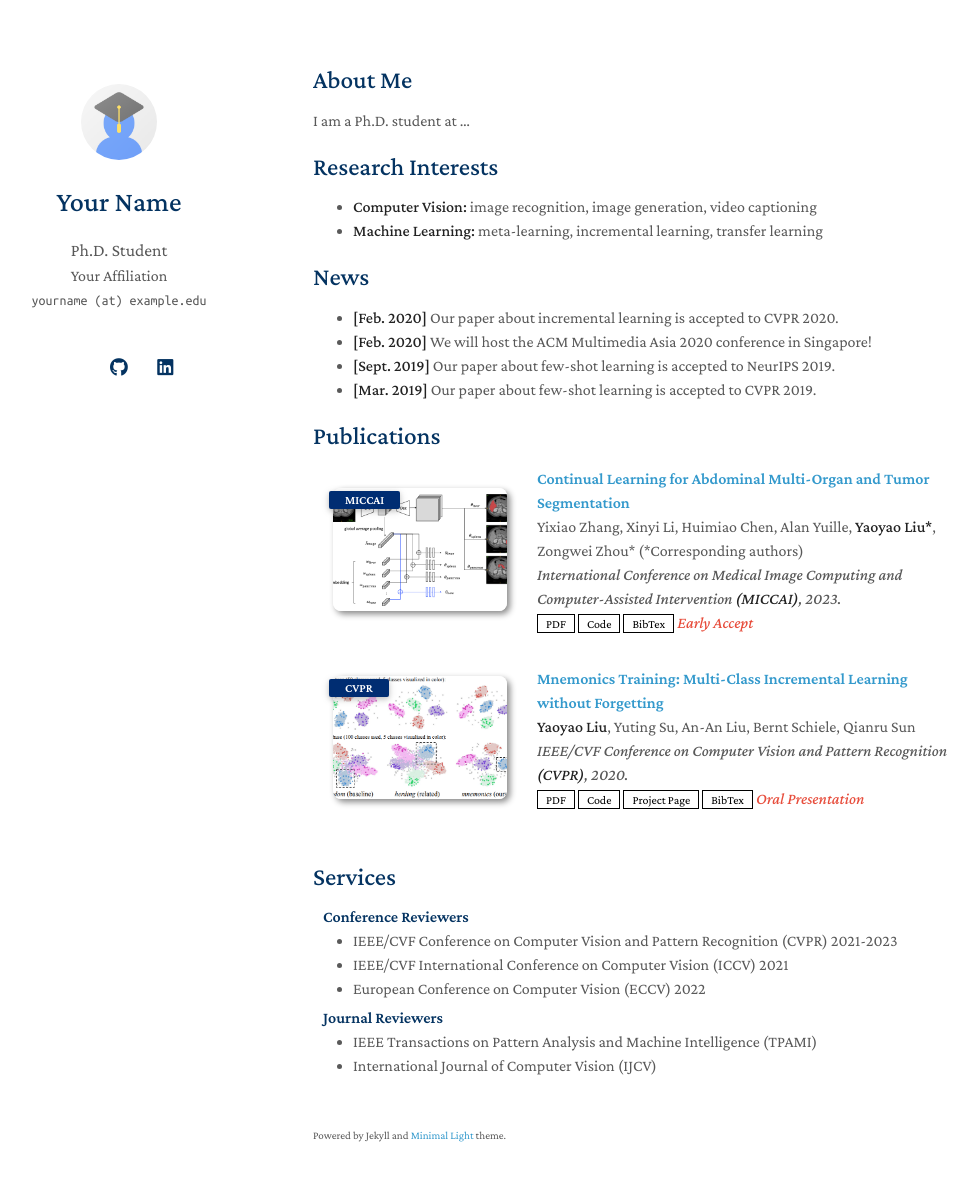
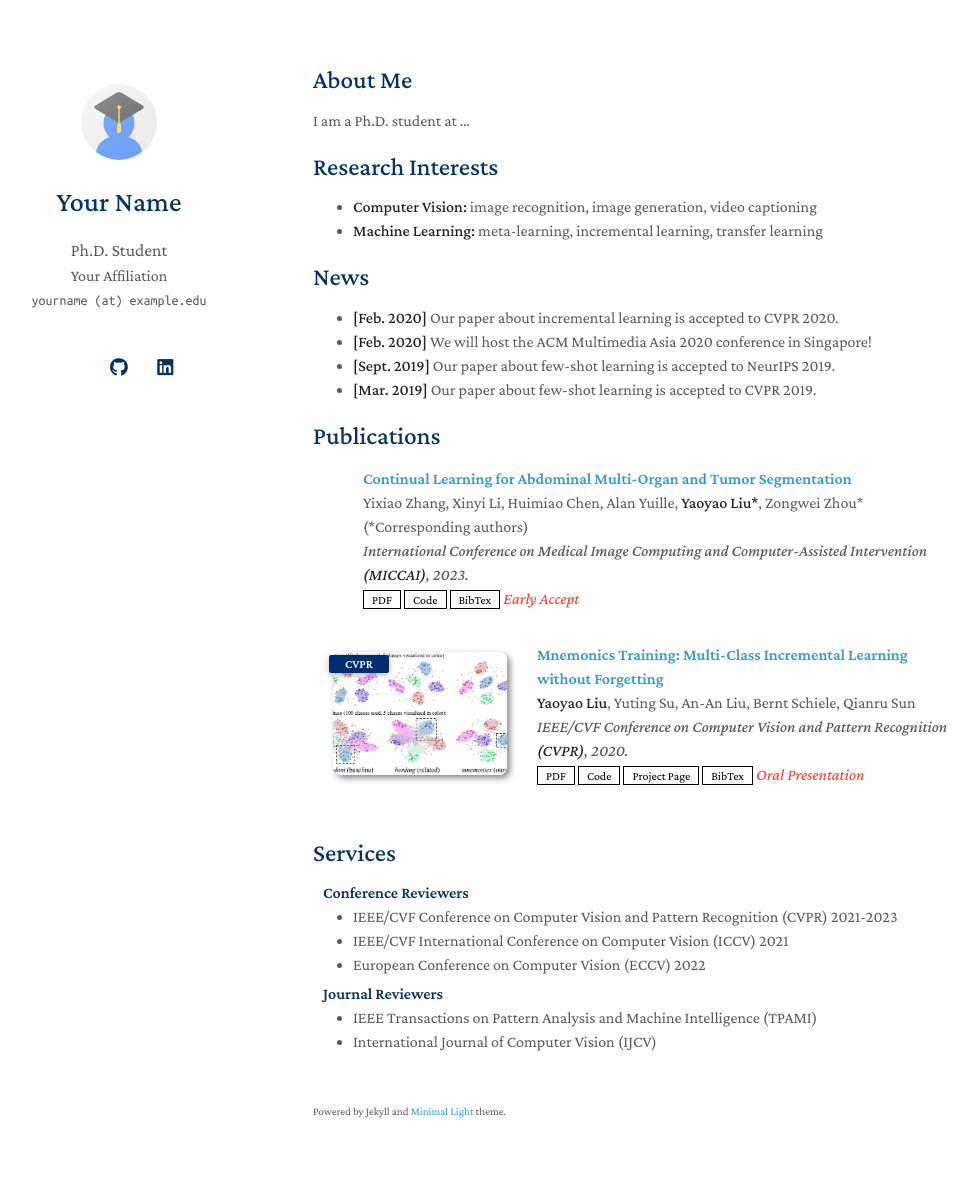
Before and after one commit to SGAOCR/sgaocr.github.io, a Jekyll site: the page built from index.md, in a window 1280 px wide and 1216 px high. Shown: the top 1181 px of the window, without its empty margins (157-1135 px from the left). Built offline with Jekyll 4.4.1, drawn with Linux system fonts in a browser that asks for light colours; a style sheet for code colours, icons or effects is not loaded; our own code applies the rules of GitHub Pages for plain Markdown files.

Commit message:
Update publications.yml

```diff
--- a/_data/publications.yml
+++ b/_data/publications.yml
@@ -7,7 +7,6 @@ main:
     pdf: https://arxiv.org/pdf/2306.00988.pdf
     code: https://github.com/MrGiovanni/ContinualLearning
     bibtex: https://bib.yliu.me/MICCAI23.txt
-    image: ./assets/img/teaser_example_2.png
     notes: Early Accept
 
   - title: "Mnemonics Training: Multi-Class Incremental Learning without Forgetting"
```
